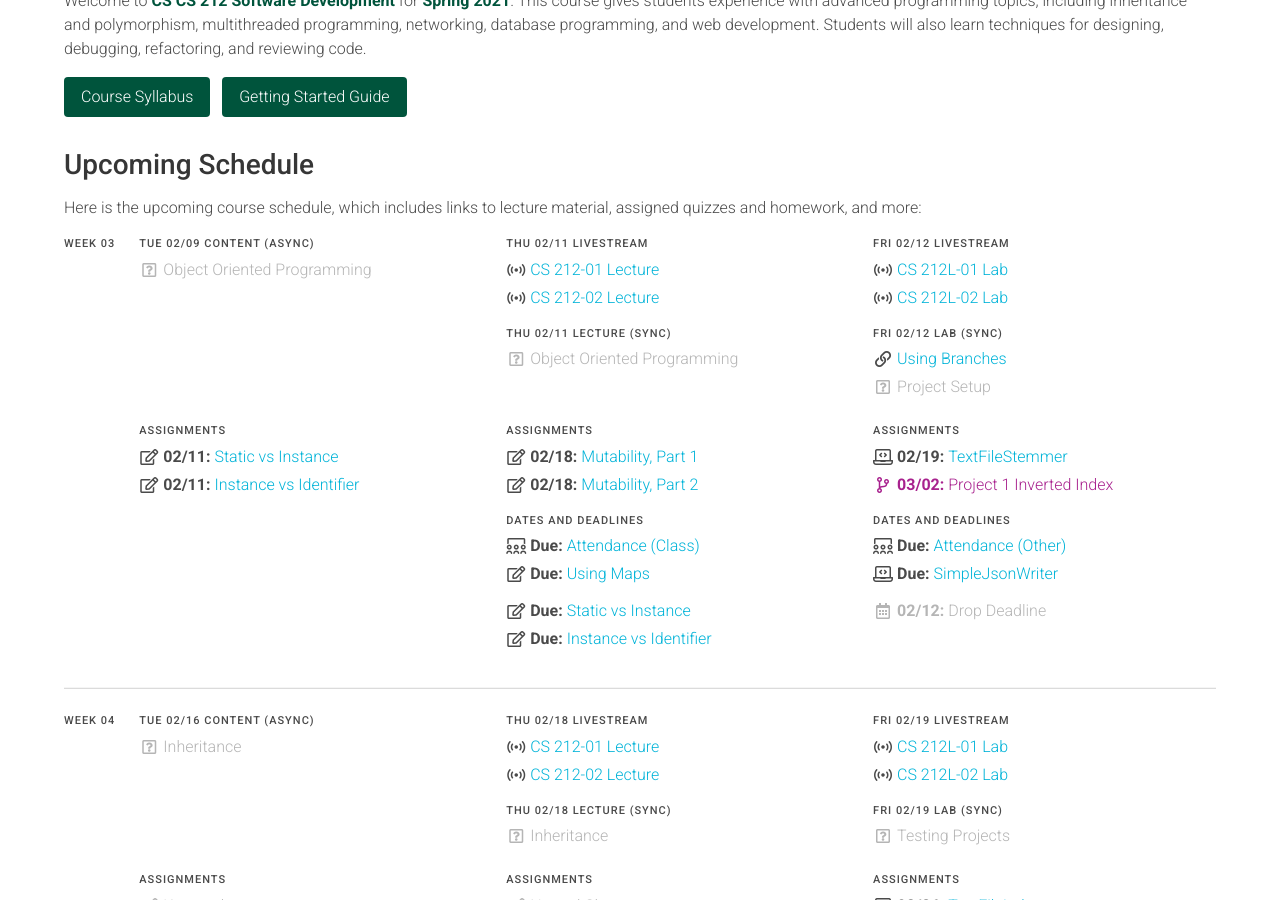
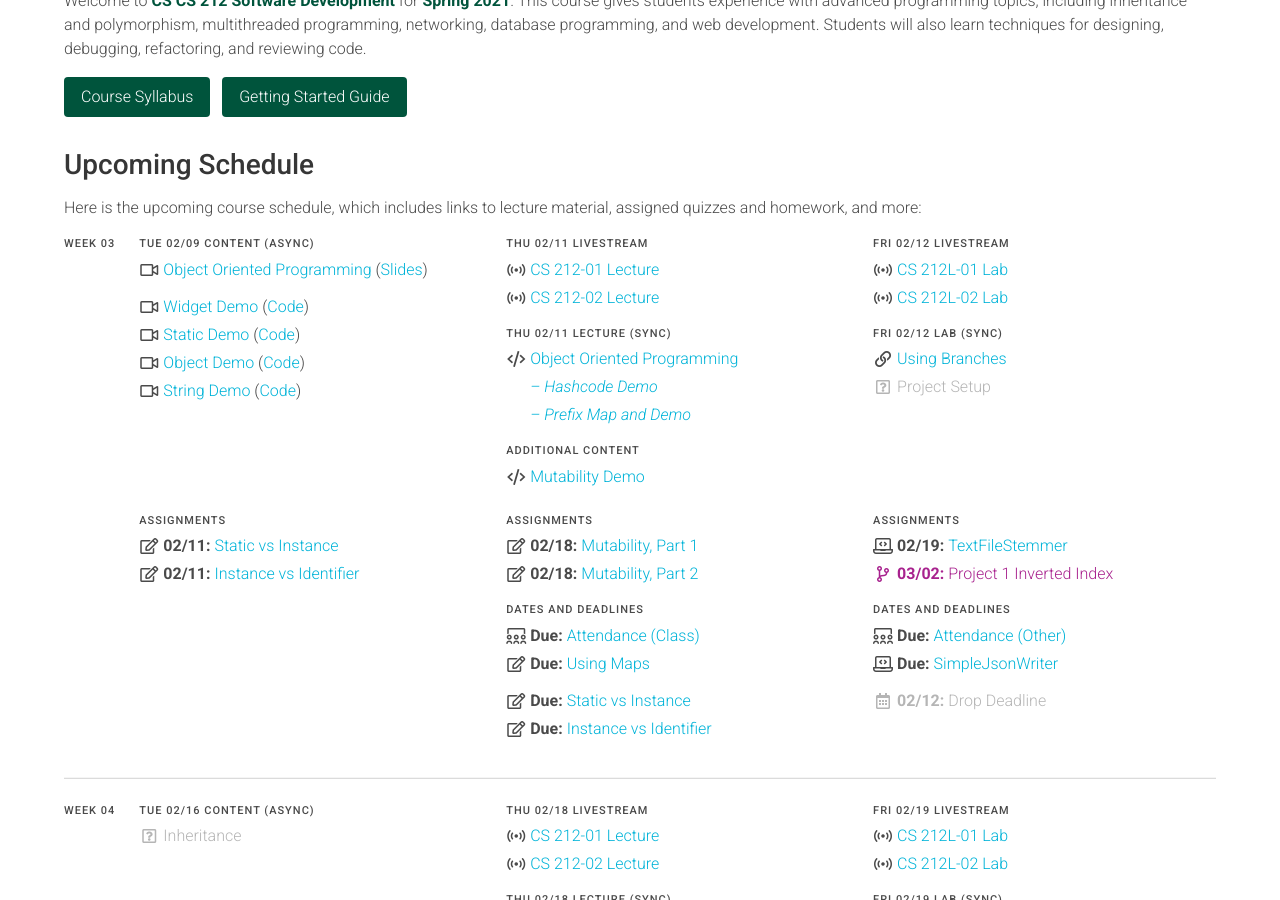
Before and after one commit to usf-cs212-spring2021/usf-cs212-spring2021.github.io, a Jekyll site: the page built from index.md, in a window 1280 px wide and 900 px high, scrolled down 341 px. Built offline with Jekyll 4.4.1, drawn with Linux system fonts in a browser that asks for light colours.

Commit message:
Updating OOP content.

```diff
--- a/_data/schedule.yml
+++ b/_data/schedule.yml
@@ -171,7 +171,7 @@ weeks:
                 more: '(<a href="https://docs.google.com/presentation/d/e/2PACX-1vSWdQrf9ZxSaBP_6tpW-O7SGkiBPCxQIkefAFWPhUVFXNHOlOWlwGrTaB6KdwKH1QsSORDDRfgx-edG/pub?start=false&loop=false&delayms=3000">Slides</a>)'
                 type: 'bump'
 
-              - text: 'DirectoryStreamDemo'
+              - text: 'DirectoryStream Demo'
                 icon: 'video'
                 link: 'https://usfca.zoom.us/rec/share/kMShAxSdwOn7uWo0pN-0uK7mAmUYjtQX5iQZILlTHrN3ZDPd82PEkHuK8ZiBfukR.YhvYDvRiWVLx_JFT?startTime=1598299849000'
                 more: '(<a href="https://github.com/usf-cs212-spring2021/lectures/blob/main/FilesExceptions/src/main/java/DirectoryStreamDemo.java">Code</a>)'
@@ -187,32 +187,32 @@ weeks:
                 link: 'https://usfca.zoom.us/rec/share/3HUSQDQ-NG_DZ9IaI4ZhKhL5pgaMyaJbU00eGcTHkXFPaGxDV3LfMSwv2DZ5tXyk.50aRBX1YjmWELuon?startTime=1598295367000'
                 more: '(<a href="https://docs.google.com/presentation/d/e/2PACX-1vRWwVF2nFmbu86I1yCZHXoNTUBTjxcint85Hcholj8wT3LLLNYfUtazORgmTUaQpYUE8SGLslbXJq_h/pub?start=false&loop=false&delayms=3000">Slides</a>)'
 
-              - text: 'CollectionDemo'
+              - text: 'Collection Demo'
                 icon: 'video'
                 link: 'https://usfca.zoom.us/rec/share/wQM_zCCJUOiAf3YvC9gxG0srmhgWG316EIAHuXfzoJQMl0fusSOQ_dJl4jzyIaYJ.kEZaKSVjbZxDqmfi?startTime=1598301359000'
                 more: '(<a href="https://github.com/usf-cs212-spring2021/lectures/blob/main/DataStructures/src/main/java/CollectionDemo.java">Code</a>)'
 
-              - text: 'MapDemo'
+              - text: 'Map Demo'
                 icon: 'video'
                 link: 'https://usfca.zoom.us/rec/share/8VGeAmC_i6VSmSade95WZnf6vOV9RXyi784bjeJcj4CiPHkvsZwQGsqkvtjftDVZ.esAteUGNJ9zOFAvn?startTime=1598302552000'
                 more: '(<a href="https://github.com/usf-cs212-spring2021/lectures/blob/main/DataStructures/src/main/java/MapDemo.java">Code</a>)'
 
-          - label: 'Optional Content'
+          - label: 'Additional Content'
             dates: ''
             items:
-              - text: 'FilesExceptions'
+              - text: 'Files and Exceptions'
                 link: 'https://github.com/usf-cs212-spring2021/lectures/tree/main/FilesExceptions'
                 icon: 'code'
 
-              - text: 'EliteFileConverter'
+              - text: 'Elite File Converter'
                 icon: 'code'
                 link: 'https://github.com/usf-cs212-spring2021/lectures/blob/main/FilesExceptions/src/main/java/EliteFileConverter.java'
 
-              - text: 'PathDemo'
+              - text: 'Path Demo'
                 icon: 'code'
                 link: 'https://github.com/usf-cs212-spring2021/lectures/blob/main/FilesExceptions/src/main/java/PathDemo.java'
 
-              - text: 'DataStructures'
+              - text: 'Data Structures'
                 link: 'https://github.com/usf-cs212-spring2021/lectures/tree/main/DataStructures'
                 icon: 'code'
                 type: 'bump'
@@ -308,7 +308,30 @@ weeks:
           - label: 'Content (Async)'
             items:
               - text: 'Object Oriented Programming'
-                type: *pending
+                icon: 'video'
+                link: 'https://usfca.zoom.us/rec/share/SfICRzh0yfEIvDENFwVirdU0Voycrko9Hx0ak_jWNxWoT5Vd_2ymX4wk4rE1v5Gh.8SGOZHnuv-1v2Ugn?startTime=1598903297000'
+                more: '(<a href="https://docs.google.com/presentation/d/e/2PACX-1vQFWPY3gNVJAaSfPOZP6r8PdEWHrn6R0epvciFRCakLPmpcdo2q-SF-Blfo4GxSc9DJDskZhk4-lvd-/pub?start=false&loop=false&delayms=3000">Slides</a>)'
+
+              - text: 'Widget Demo'
+                icon: 'video'
+                link: 'https://usfca.zoom.us/rec/share/4O00R1qJ06dv3vJamZJeAoL9x-W5jczBUWkLC4vkEsLDsQ5-xQthNuJIMKhRbV41.AZ6aD1hr9P2ZJpkc?startTime=1598985941000'
+                more: '(<a href="">Code</a>)'
+                type: 'bump'
+
+              - text: 'Static Demo'
+                icon: 'video'
+                link: 'https://usfca.zoom.us/rec/share/mXJTDPgo5cpw63TPx140bahKSxjyxu7jVhcnx3Y6Qc3pvEa0ETpY6jviASd_swiP.VLJxxt-O1qmuG76r?startTime=1598909165000'
+                more: '(<a href="">Code</a>)'
+
+              - text: 'Object Demo'
+                icon: 'video'
+                link: 'https://usfca.zoom.us/rec/share/aFXNuwMeL1saDeQyamNjHIapzvqnU3cu-qVGmYnjglXz9n2c6wpoBlvHlA4GxoTJ.TWxcEe6f3FkF6yep?startTime=1598910529000'
+                more: '(<a href="">Code</a>)'
+
+              - text: 'String Demo'
+                icon: 'video'
+                link: 'https://usfca.zoom.us/rec/share/eAnO46Fj8uacYFxeVF1JQscPONRAPzSNGhEv_fS61zX_t3akzyKwv-1dbQ2mIOCU.ui1a0x9r39jdEH3M?startTime=1598912610000'
+                more: '(<a href="">Code</a>)'
 
           - <<: *assignments
             items:
@@ -318,12 +341,6 @@ weeks:
               - file: 'quizzes'
                 name: 'identifier'
 
-
-          # - <<: *deadlines
-          #   items:
-          #     - text: 'Pending'
-          #       type: *pending
-
       - date: 2021-02-11
         sections:
           - <<: *lectures
@@ -331,7 +348,25 @@ weeks:
           - label: 'Lecture (Sync)'
             items:
               - text: 'Object Oriented Programming'
-                type: *pending
+                icon: 'code'
+                link: 'https://github.com/usf-cs212-spring2021/lectures/tree/main/ObjectOrientedProgramming'
+
+              - text: '– Hashcode Demo'
+                icon: 'nothing'
+                link: 'https://github.com/usf-cs212-spring2021/lectures/blob/main/ObjectOrientedProgramming/src/main/java/HashCodeDemo.java'
+                type: 'em'
+
+              - text: '– Prefix Map and Demo'
+                icon: 'nothing'
+                link: 'https://github.com/usf-cs212-spring2021/lectures/blob/main/ObjectOrientedProgramming/src/main/java/PrefixDemo.java'
+                type: 'em'
+
+          - label: 'Additional Content'
+            dates: ''
+            items:
+              - text: 'Mutability Demo'
+                icon: 'code'
+                link: 'https://github.com/usf-cs212-spring2021/lectures/blob/main/ObjectOrientedProgramming/src/main/java/MutabilityDemo.java'
 
           - <<: *assignments
             items:
```
